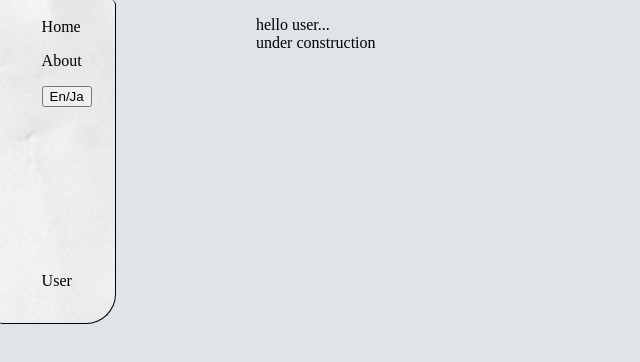
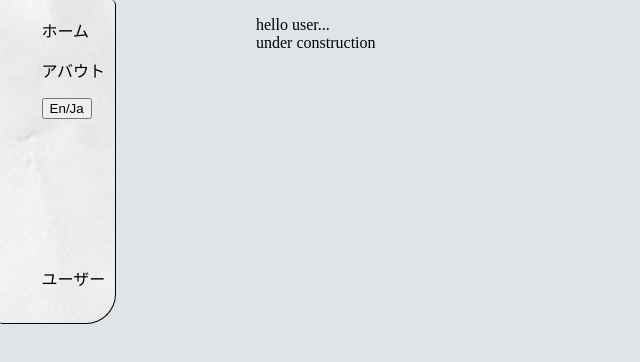
Before and after one commit to Squinnb/Akutagawa, a React (Vite) app: page /Akutagawa/UserHome in a window 1280 px wide. Shown: the top 362 px of the page, without its empty margins (0-640 px from the left). Built offline with nearby package versions, Linux system fonts and the light colour scheme.

Commit message:
init language should be ja

```diff
--- a/src/contexts/UserContext.tsx
+++ b/src/contexts/UserContext.tsx
@@ -2,16 +2,15 @@ import { createContext, useState, useEffect } from "react";
 import { getBooks } from "../d/Books"
 import { Book } from "../components/interfaces/baseInterface"
 
-export const UserContext = createContext({"user": {name: "ゲスト"}, "lang": "en", "toggleLang": () => {}, "books": [{no: '1', name: 'Tatsuzō Ishikawa', title: 'Sōbō', magazine: 'Seiza', year: '1935上'}]})
+export const UserContext = createContext({"user": {name: "ゲスト"}, "lang": "ja", "toggleLang": () => {}, "books": [{no: '1', name: 'Tatsuzō Ishikawa', title: 'Sōbō', magazine: 'Seiza', year: '1935上'}]})
 
 export function UserProvider(props) {
     const [user, setUserInfo] = useState({name: "ゲスト"})
-    const [lang, setLang] = useState<string>("en")
+    const [lang, setLang] = useState<string>("ja")
     const [books, setBooks] = useState<Array<Book>>(getBooks(lang))
 
     useEffect(() => {
       setBooks(getBooks(lang))
-      console.log("hmm: ", books[0])
     },[lang])
 
     const toggleLang = () => {
```
